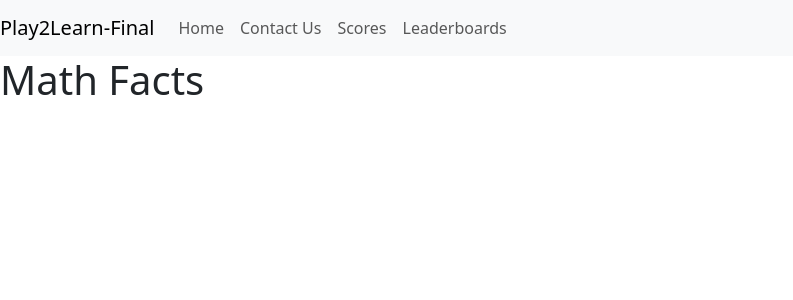
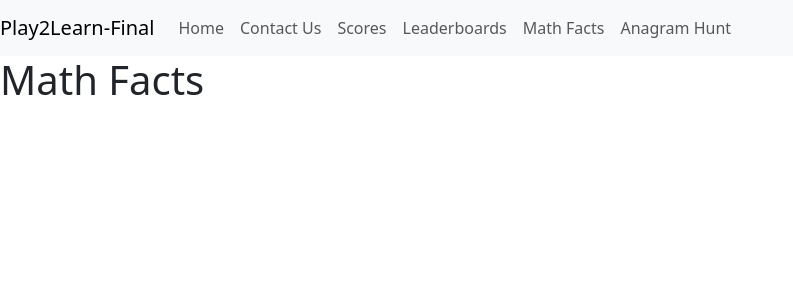
Before and after one commit to nmourit/play2learn-final, a Django app: page /math-facts/ in a window 1280 px wide. Shown: the top 300 px of the page, without its empty margins (0-793 px from the left). Run offline with Django 4.2, Linux system fonts and the light colour scheme; some libraries are stand-ins or nearby versions.

Commit message:
moved games into a games folder

```diff
--- a/games/views.py
+++ b/games/views.py
@@ -4,7 +4,7 @@ from django.shortcuts import render
 from django.views.generic import TemplateView
 
 class MathFactsView(TemplateView):
-    template_name = "math-facts.html"
+    template_name = "games/math-facts.html"
 
 class AnagramHuntView(TemplateView):
-    template_name = "anagram-hunt.html"
+    template_name = "games/anagram-hunt.html"
--- a/templates/_base_vue.html
+++ b/templates/_base_vue.html
@@ -34,6 +34,12 @@
           <li class="nav-item">
             <a class="nav-link" href="#">Leaderboards</a>
           </li>
+          <li class="nav-item">
+            <a class="nav-link" href="{% url 'games:math-facts' %}">Math Facts</a>
+          </li>
+          <li class="nav-item">
+            <a class="nav-link" href="{% url 'games:anagram-hunt' %}">Anagram Hunt</a>
+          </li>
         </ul>
       </div>
     </nav>
```
Also changed, not shown: reviews/models.py (+13 -1 lines), templates/games/anagram-hunt.html (renamed from templates/anagram-hunt.html), templates/games/math-facts.html (renamed from templates/math-facts.html).
